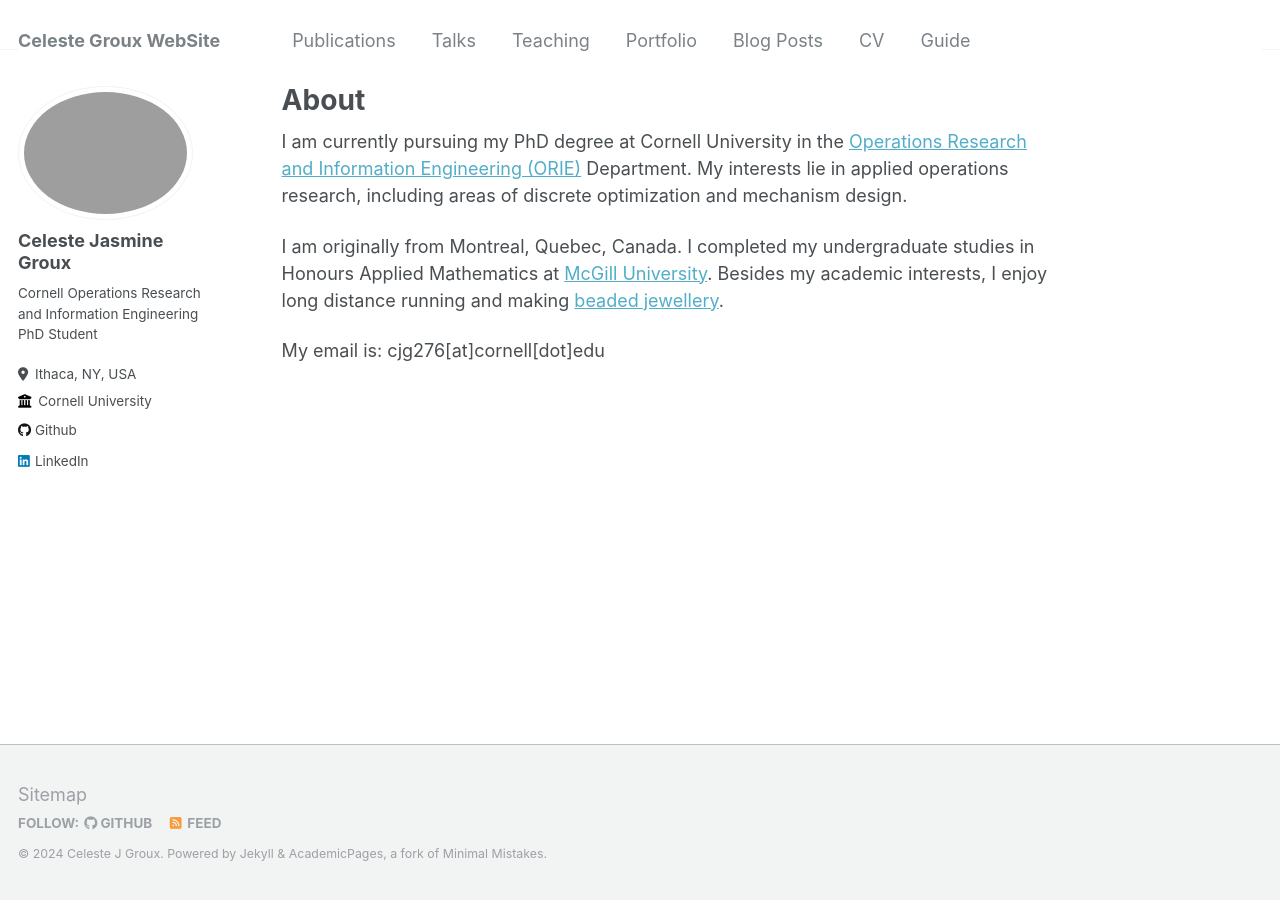
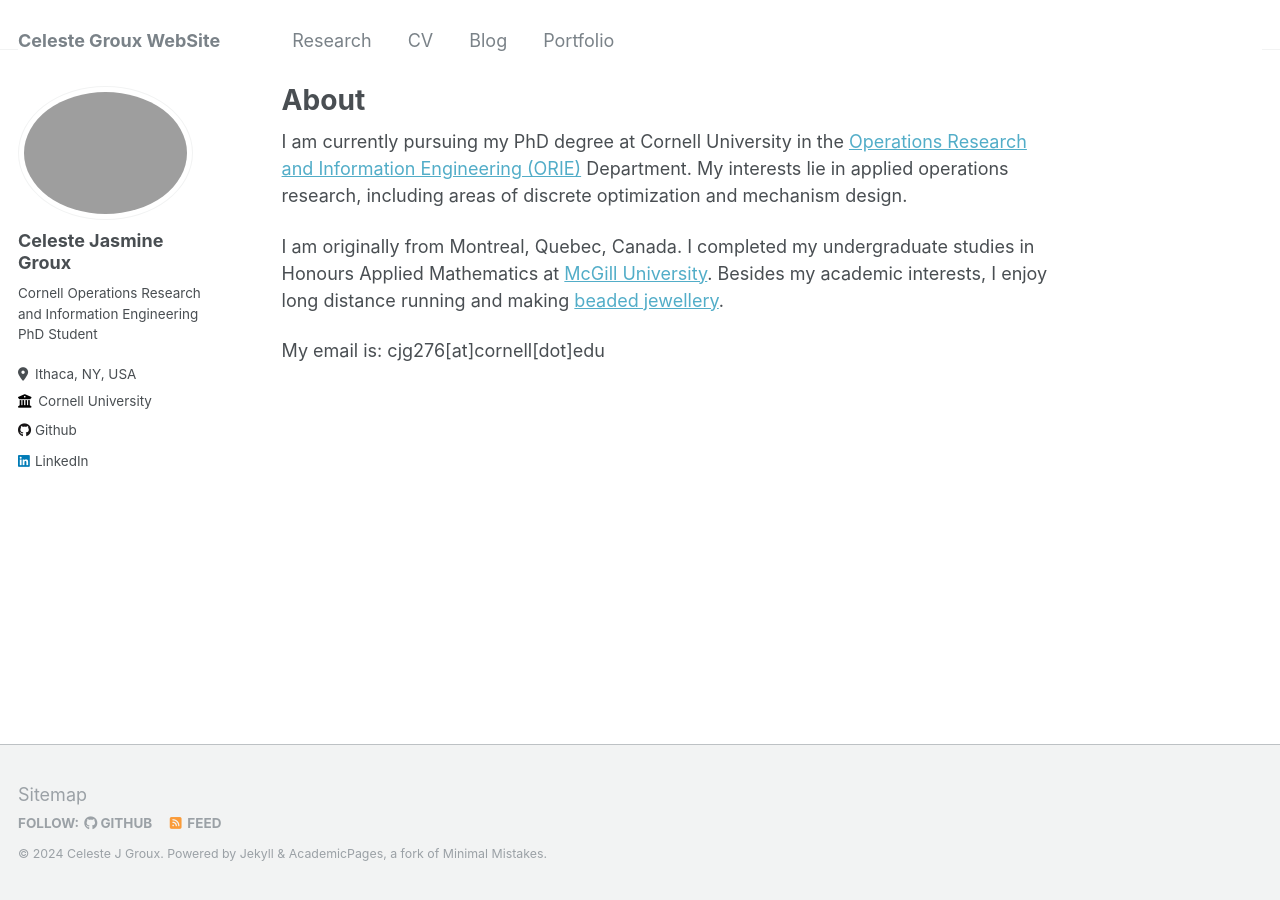
Before and after one commit to celestejasmine/celestejasmine.github.io, a Jekyll site: the page built from _pages/about.md, in a window 1280 px wide. Built offline with Jekyll 4.4.1, drawn with Linux system fonts in a browser that asks for light colours; part of the change alters nothing that is shown.

Commit message:
Update navigation.yml

```diff
--- a/_data/navigation.yml
+++ b/_data/navigation.yml
@@ -1,22 +1,25 @@
 # main links links
 main:
-  - title: "Publications"
-    url: /publications/
+  - title: "Research"
+    url: /research/
 
-  - title: "Talks"
-    url: /talks/
+  - title: "CV"
+    url: /cv/
 
-  - title: "Teaching"
-    url: /teaching/
+  - title: "Blog"
+    url: /year-archive/
 
   - title: "Portfolio"
     url: /portfolio/
 
-  - title: "Blog Posts"
-    url: /year-archive/
+  #- title: "Publications"
+  #  url: /publications/
 
-  - title: "CV"
-    url: /cv/
+  #- title: "Talks"
+  #  url: /talks/
 
-  - title: "Guide"
-    url: /markdown/
+  #- title: "Teaching"
+  #  url: /teaching/
+
+  #- title: "Guide"
+  #  url: /markdown/
```
